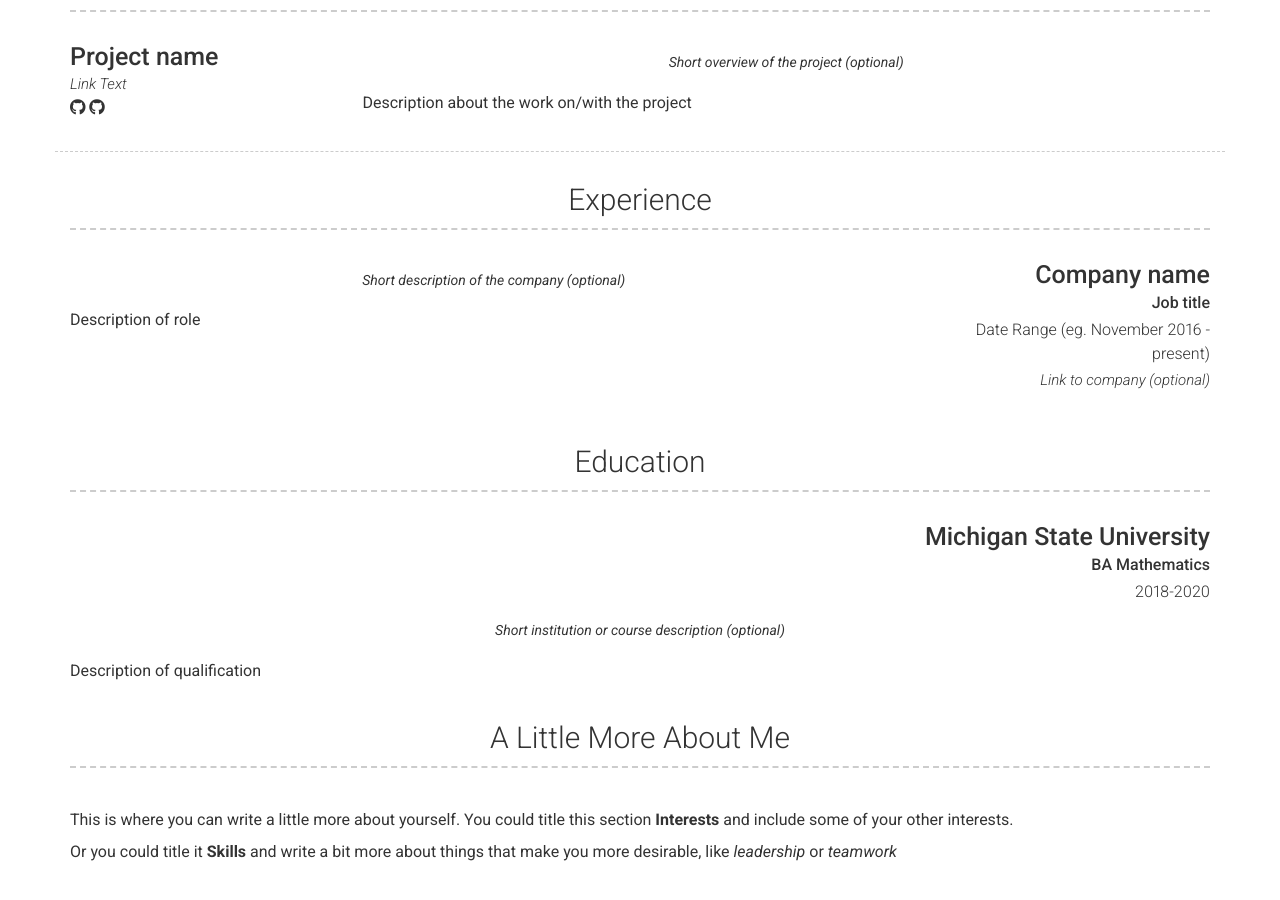
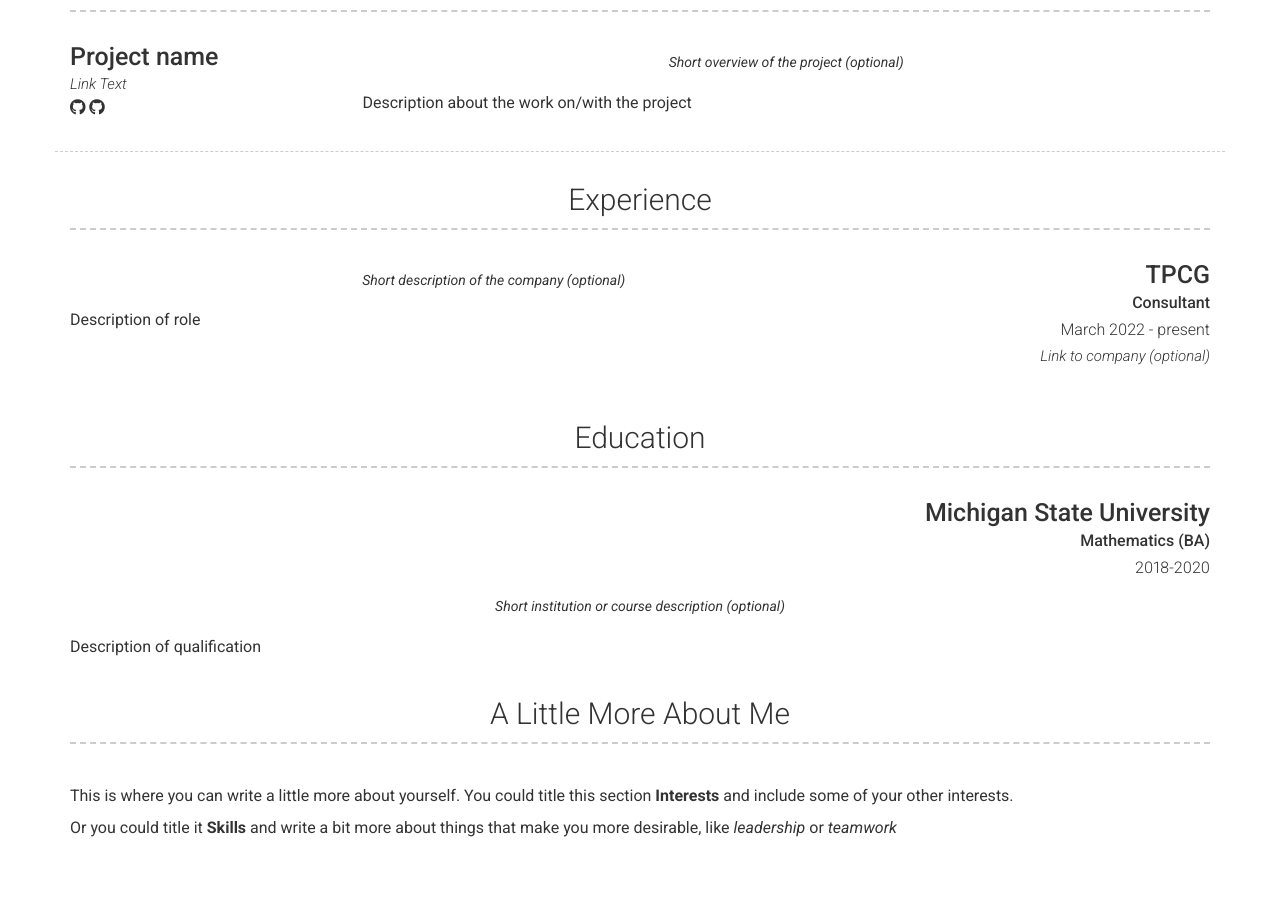
Before and after one commit to jongfin/jongfin.github.io, a Jekyll site: the page built from index.md, in a window 1280 px wide and 900 px high, scrolled down 1015 px. Built offline with Jekyll 4.4.1, drawn with Linux system fonts in a browser that asks for light colours; nearby versions of some CDN libraries.

Commit message:
edit company

```diff
--- a/_config.yml
+++ b/_config.yml
@@ -85,9 +85,9 @@ content:
     layout: list
     content:
       - layout: right
-        title: Company name
-        sub_title: Job title
-        caption: Date Range (eg. November 2016 - present)
+        title: TPCG
+        sub_title: Consultant
+        caption: March 2022 - present
         link: Link to company (optional)
         quote: >
           Short description of the company (optional)
@@ -98,7 +98,7 @@ content:
     content:
       - layout: top-right
         title: Michigan State University
-        sub_title: BA Mathematics
+        sub_title: Mathematics (BA)
         caption: 2018-2020
         quote: >
           Short institution or course description (optional)
```
